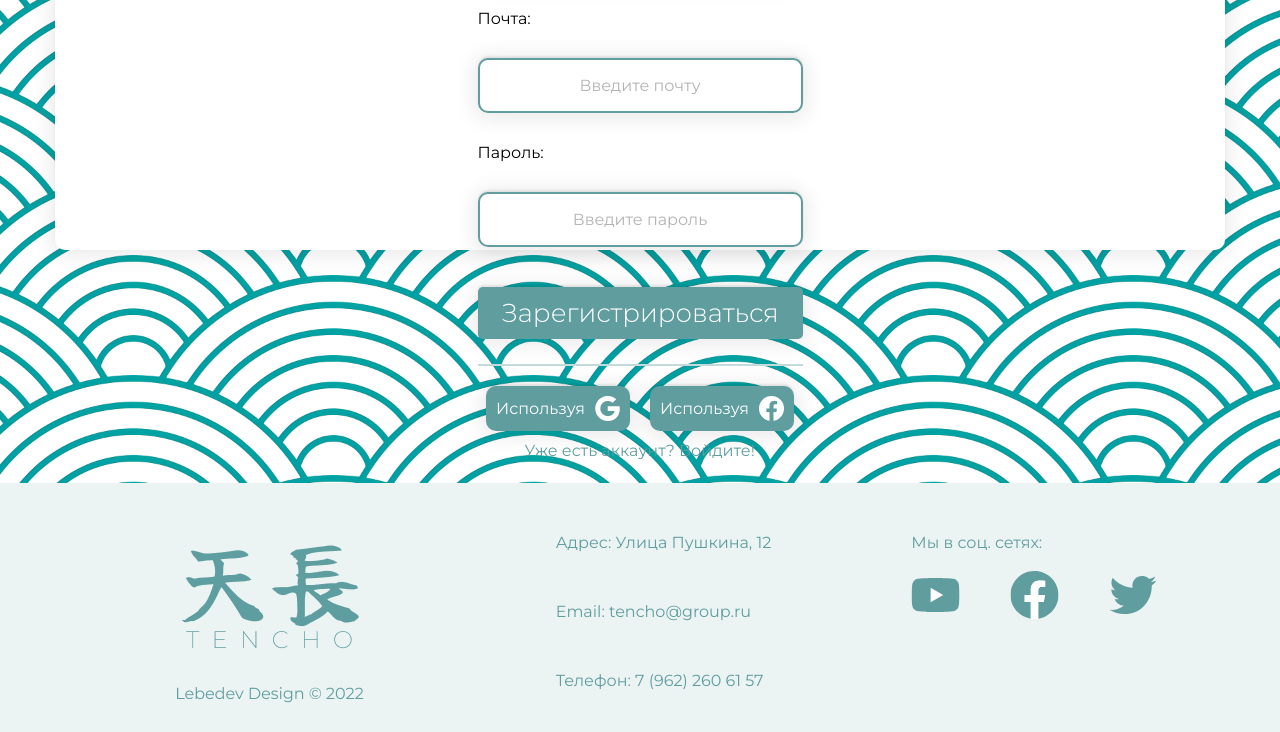
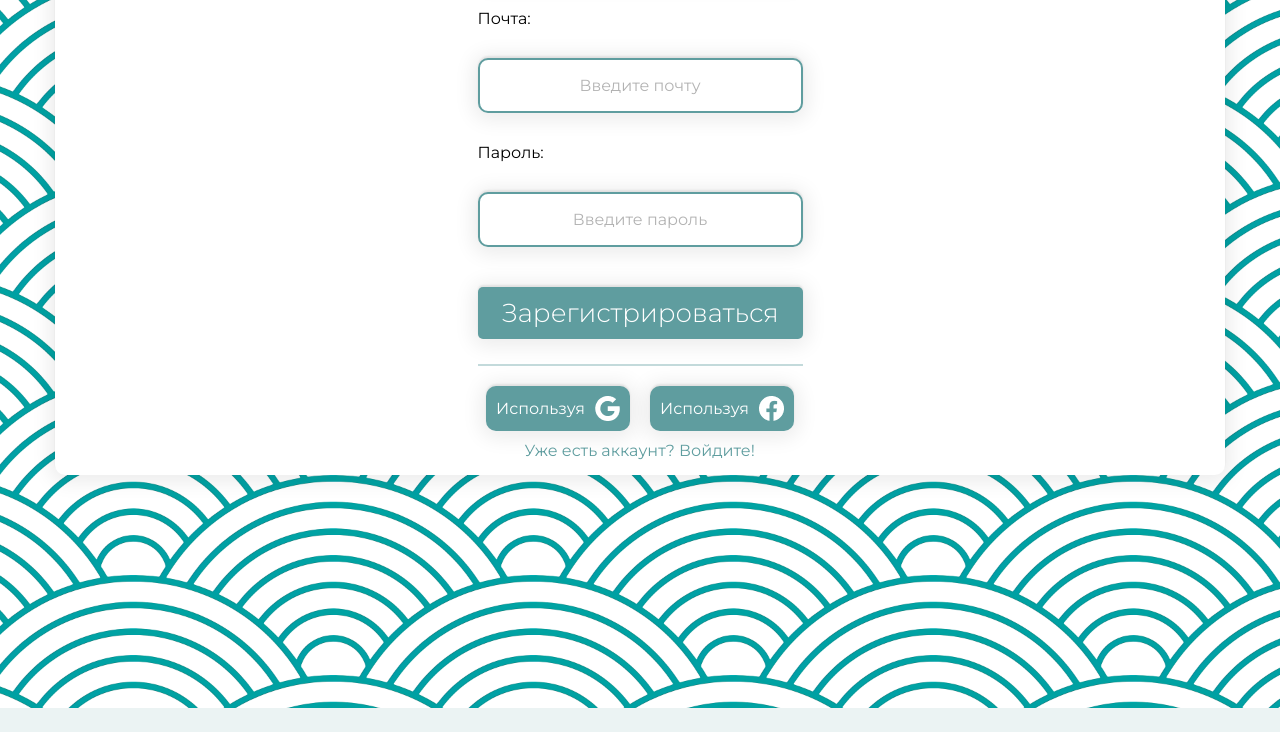
Before and after one commit to lalalaoalla/online-shop, a Django app: page /users/registation/ in a window 1280 px wide. Shown: the part 725-1457 px from the top of the page. Run offline with Django 5.2, Linux system fonts and the light colour scheme; parts of the project's set-up code (start-up, migrations or seed data) failed here and were passed over; some libraries are stand-ins or nearby versions.

Commit message:
Update registration.css
Изменила размер(после создания новых полей немного не влазило)

```diff
--- a/tencho/static/css/registration/registration.css
+++ b/tencho/static/css/registration/registration.css
@@ -1,6 +1,6 @@
 .registration-form {
     width: 1170px;
-    height: 775px;
+    height: 1000px;
     background-color: white;
     border-radius: 10px;
     box-shadow: 0px -2px 2px #00000014, 0px 2px 20px 5px #00000014;
```
